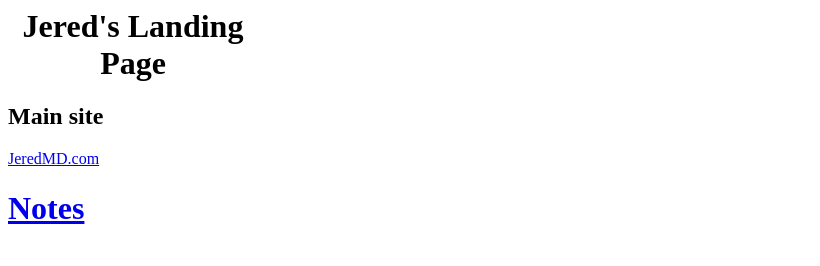
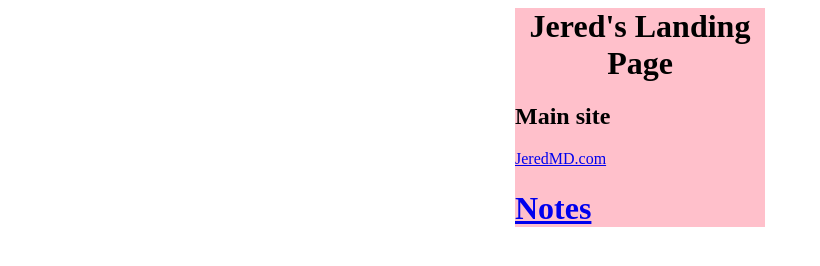
Before and after one commit to JeredLinares/JeredLinares.github.io, a plain HTML site: page index.html in a window 1280 px wide. Shown: the whole page, without its empty margins (0-820 px from the left). Drawn offline with Linux system fonts and the light colour scheme.

Commit message:
format page

```diff
--- a/index.html
+++ b/index.html
@@ -3,7 +3,7 @@
 		<title>Jered's Git Page</title>
 	</head>
 		<body>
-				<div style="width:250px;bg-color:pink">
+				<div style="width:250px;background-color:pink;margin:auto">
 						<div>
 								<h1 style="text-align:center"> Jered's Landing Page </h1>
 						</div>
```
